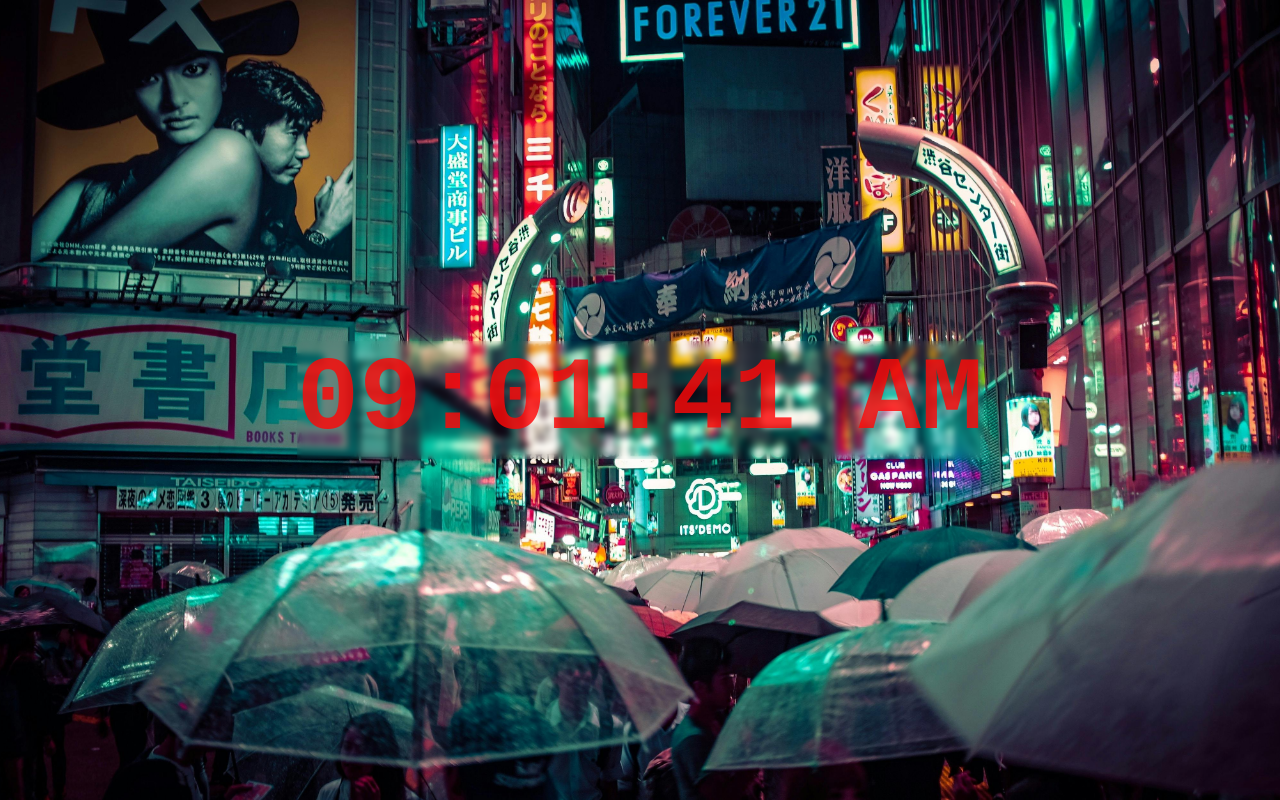
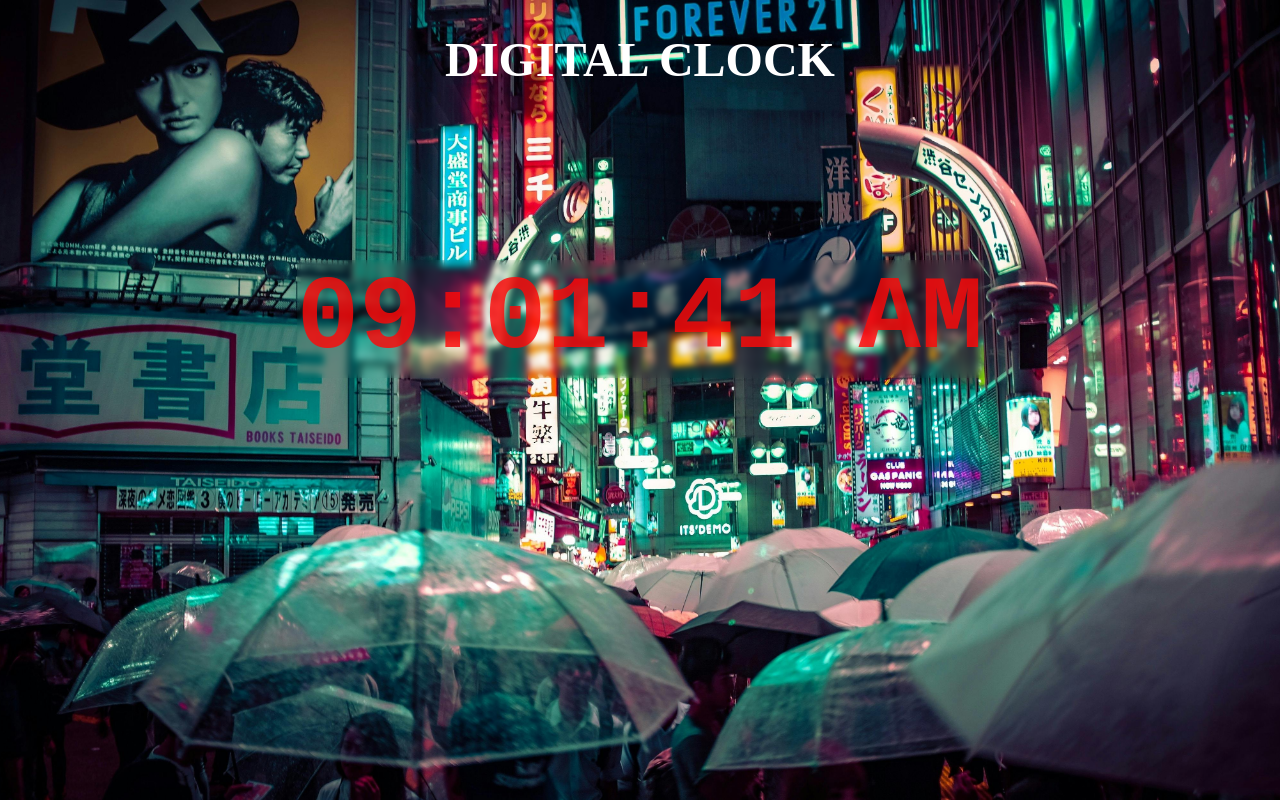
Before and after one commit to vanshdhiwar09/Digital-Clock-program-in-js, a plain HTML site: page index.html in a window 1280 px wide. Drawn offline with Linux system fonts and the light colour scheme.

Commit message:
made a title

```diff
--- a/index.html
+++ b/index.html
@@ -3,10 +3,11 @@
 <head>
     <meta charset="UTF-8">
     <meta name="viewport" content="width=device-width, initial-scale=1.0">
-    <title>Document</title>
+    <title>Digital Clock</title>
     <link rel="stylesheet" href="style.css">
 </head>
 <body>
+    <h1 id="title">DIGITAL CLOCK</h1>
     <div id="clock-container">
         <div id="clock"> 00:00:00 </div>
 
--- a/style.css
+++ b/style.css
@@ -10,7 +10,7 @@
     display: flex;
     justify-content: center;
     align-items: center;
-    height: 100vh;
+    height: 50vh;
 }
 #clock{
     font-family: monospace;
@@ -20,3 +20,8 @@
     color: rgba(252, 8, 8, 0.829);
     backdrop-filter: blur(3px) ;
 }
+#title{
+    text-align: center;
+    font-size: 3rem;
+    color: white;
+}
```
